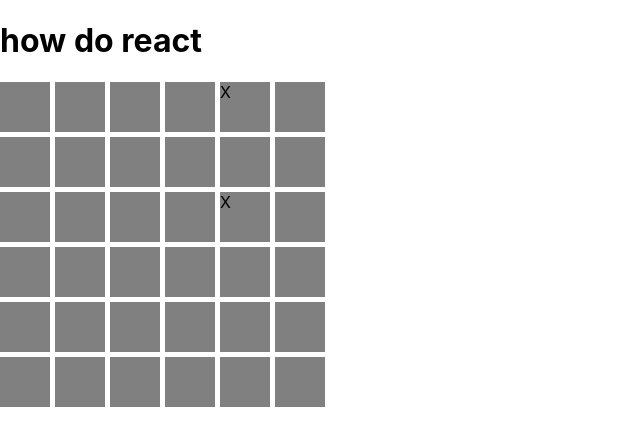
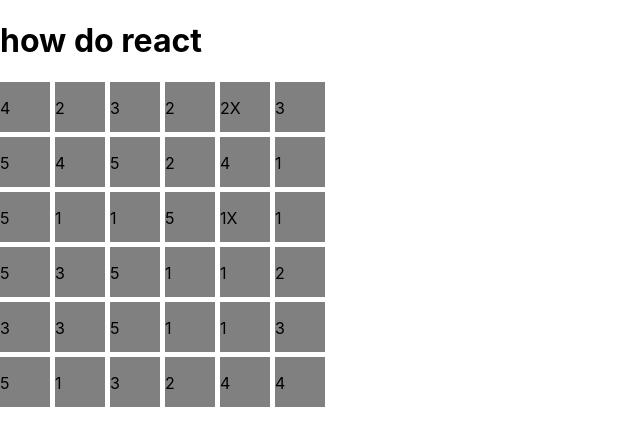
Before and after one commit to smooto/excavation-station, a React (Create React App) app: page / in a window 1280 px wide. Shown: the top 446 px of the page, without its empty margins (0-640 px from the left). Built offline with nearby package versions, Linux system fonts and the light colour scheme.

Commit message:
Add randomized maxClick values for each cell

```diff
--- a/src/App.js
+++ b/src/App.jsx
@@ -1,10 +1,12 @@
 import React, { useState, useEffect } from 'react';
+import Cell from './Cell';
 import './App.css';
 
 function App() {
   const [grid, setGrid] = useState({ rows: 6, columns: 6 })
   const [maxFossils, setMaxFossils] = useState(2)
   const [fossilSpots, setFossilSpots] = useState([])
+  const [maxTileClicks , setMaxTileClicks] = useState(5)
 
   useEffect(() => {
     const spots = Array(maxFossils).fill(undefined).map(cell => {
@@ -21,7 +23,9 @@ function App() {
         {
           makeGrid(grid.rows, grid.columns)
             .map((cell, i) => {
-              return (fossilSpots.includes(i)) ? <div class="cell" onClick={toggleColor}>X</div> : <div class="cell" onClick={toggleColor}></div>;
+              return (fossilSpots.includes(i))
+                ? <Cell onClick={toggleColor} tile={tileLevel(maxTileClicks)} hasFossil={true} />
+                : <Cell onClick={toggleColor} tile={tileLevel(maxTileClicks)} hasFossil={false} />;
             })
         }
       </div>
@@ -35,7 +39,11 @@ function toggleColor() {
 
 // eventually, cell can be its own component
 function makeGrid(rows, columns) {
-  return Array(rows * columns).fill(undefined)
+  return Array(rows * columns).fill(<Cell onClick={toggleColor} hasFossil={false} />)
+}
+
+function tileLevel(maxClicks) {
+  return Math.ceil(Math.random() * (maxClicks))
 }
 
 export default App;
--- /dev/null
+++ b/src/Cell.jsx
@@ -0,0 +1,12 @@
+import React from 'react'
+
+export default function Cell({ onClick, tile, hasFossil }) {
+  return (
+    <div class="cell">
+      <p>
+        {tile}
+        {hasFossil && <span>X</span>}
+      </p>
+    </div>
+  )
+}
```
